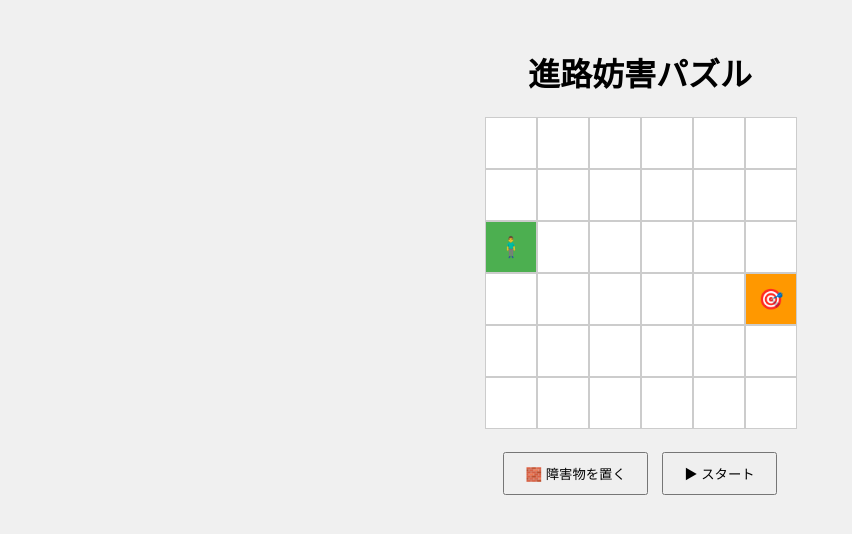
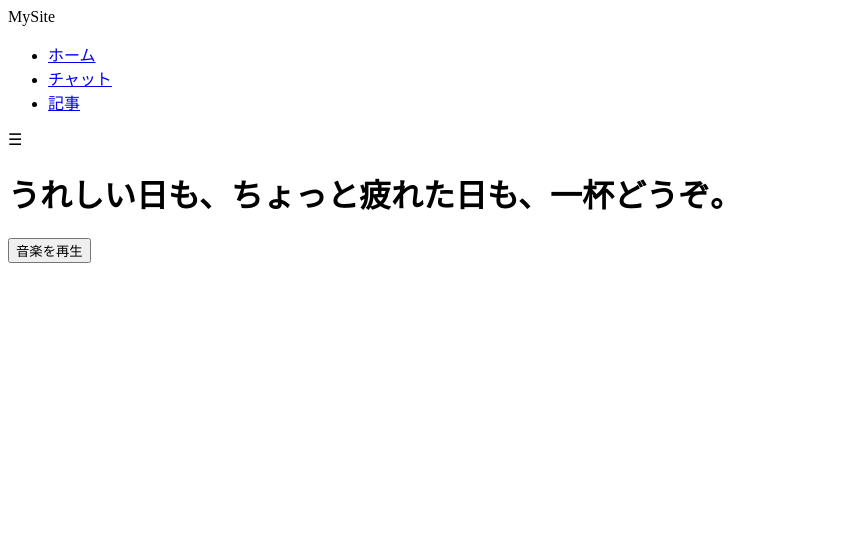
Before and after one commit to re5747/yuzuroom, a plain HTML site: page index.html in a window 1280 px wide. Shown: the whole page, without its empty margins (0-852 px from the left). Drawn offline with Linux system fonts and the light colour scheme.

Commit message:
Update index.html

```diff
--- a/index.html
+++ b/index.html
@@ -2,139 +2,22 @@
 <html lang="ja">
 <head>
   <meta charset="UTF-8">
-  <title>進路妨害パズル</title>
-  <style>
-    body {
-      font-family: sans-serif;
-      background: #f0f0f0;
-      text-align: center;
-      padding: 20px;
-    }
-    .grid {
-      display: grid;
-      grid-template-columns: repeat(6, 50px);
-      grid-template-rows: repeat(6, 50px);
-      gap: 2px;
-      justify-content: center;
-      margin-bottom: 20px;
-    }
-    .cell {
-      width: 50px;
-      height: 50px;
-      background: #ffffff;
-      border: 1px solid #ccc;
-      display: flex;
-      align-items: center;
-      justify-content: center;
-      font-size: 20px;
-    }
-    .obstacle {
-      background: #888;
-    }
-    .player {
-      background: #4caf50;
-      color: white;
-    }
-    .goal {
-      background: #ff9800;
-      color: white;
-    }
-    button {
-      padding: 10px 20px;
-      margin: 5px;
-    }
-  </style>
+  <title>喫茶　ゆず</title>
+    <nav class="navbar">
+    <div class="logo">MySite</div>
+    <ul class="nav-links" id="navLinks">
+      <li><a href="#">ホーム</a></li>
+      <li><a href="#">チャット</a></li>
+      <li><a href="#">記事</a></li>
+    </ul>
+    <div class="hamburger" id="hamburger">
+      &#9776;
+    </div>
+  </nav>
 </head>
 <body>
-  <h1>進路妨害パズル</h1>
-  <div class="grid" id="grid"></div>
-  <button onclick="setMode('obstacle')">🧱 障害物を置く</button>
-  <button onclick="startGame()">▶ スタート</button>
+  <h1>うれしい日も、ちょっと疲れた日も、一杯どうぞ。</h1>
+  <button onclick="document.getElementById('bgm').play()">音楽を再生</button>
 
-  <script>
-    const size = 6;
-    const grid = document.getElementById('grid');
-    let mode = 'obstacle';
-    let playerPos = { x: 0, y: 2 }; // 初期位置
-    const goalPos = { x: 5, y: 3 };
-    const direction = { x: 1, y: 0 }; // 右方向
-    const cells = [];
-
-    function createGrid() {
-      grid.innerHTML = '';
-      for (let y = 0; y < size; y++) {
-        cells[y] = [];
-        for (let x = 0; x < size; x++) {
-          const div = document.createElement('div');
-          div.className = 'cell';
-          div.dataset.x = x;
-          div.dataset.y = y;
-          div.addEventListener('click', handleClick);
-          grid.appendChild(div);
-          cells[y][x] = { type: 'empty', el: div };
-        }
-      }
-      updateCell(playerPos.x, playerPos.y, 'player');
-      updateCell(goalPos.x, goalPos.y, 'goal');
-    }
-
-    function handleClick(e) {
-      const x = parseInt(e.currentTarget.dataset.x);
-      const y = parseInt(e.currentTarget.dataset.y);
-      if (mode === 'obstacle' && (x !== playerPos.x || y !== playerPos.y)) {
-        updateCell(x, y, 'obstacle');
-      }
-    }
-
-    function updateCell(x, y, type) {
-      const cell = cells[y][x];
-      cell.type = type;
-      cell.el.className = 'cell ' + type;
-      cell.el.textContent = type === 'player' ? '🧍‍♂️' : type === 'goal' ? '🎯' : '';
-    }
-
-    function setMode(m) {
-      mode = m;
-    }
-
-    function startGame() {
-      let pos = { ...playerPos };
-      let dir = { ...direction };
-      const interval = setInterval(() => {
-        const nextX = pos.x + dir.x;
-        const nextY = pos.y + dir.y;
-
-        if (nextX < 0 || nextX >= size || nextY < 0 || nextY >= size) {
-          clearInterval(interval);
-          alert('壁にぶつかりました！');
-          return;
-        }
-
-        const nextCell = cells[nextY][nextX];
-        if (nextCell.type === 'obstacle') {
-          // 右に90度曲がる（x,y）→（-y,x）
-          const temp = dir.x;
-          dir.x = -dir.y;
-          dir.y = temp;
-          return;
-        }
-
-        updateCell(pos.x, pos.y, 'empty');
-        pos.x = nextX;
-        pos.y = nextY;
-
-        if (pos.x === goalPos.x && pos.y === goalPos.y) {
-          updateCell(pos.x, pos.y, 'player');
-          clearInterval(interval);
-          alert('ゴールに到達！');
-          return;
-        }
-
-        updateCell(pos.x, pos.y, 'player');
-      }, 500);
-    }
-
-    createGrid();
-  </script>
 </body>
 </html>
```
